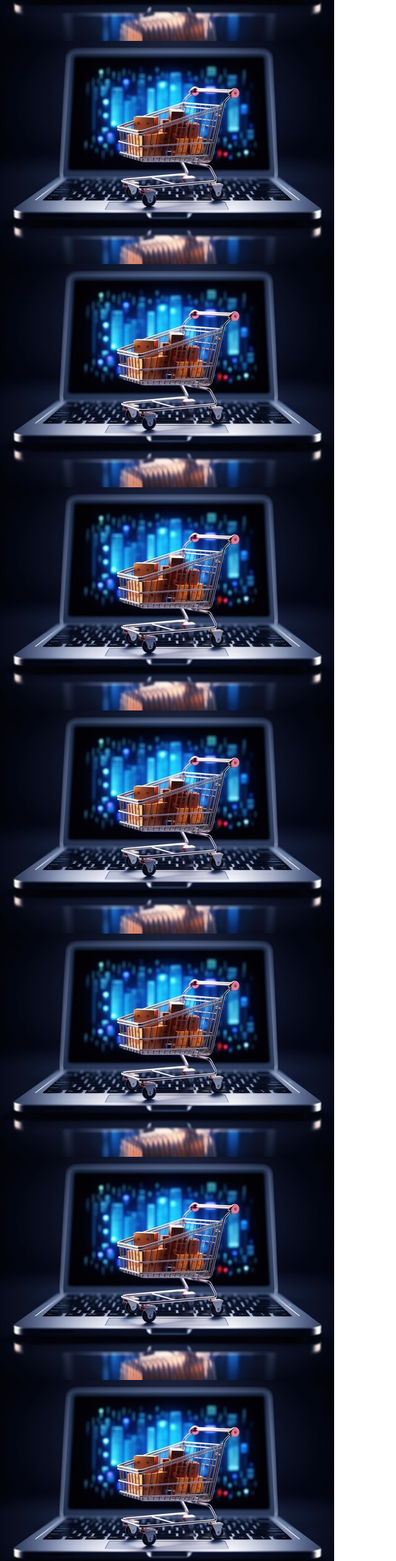
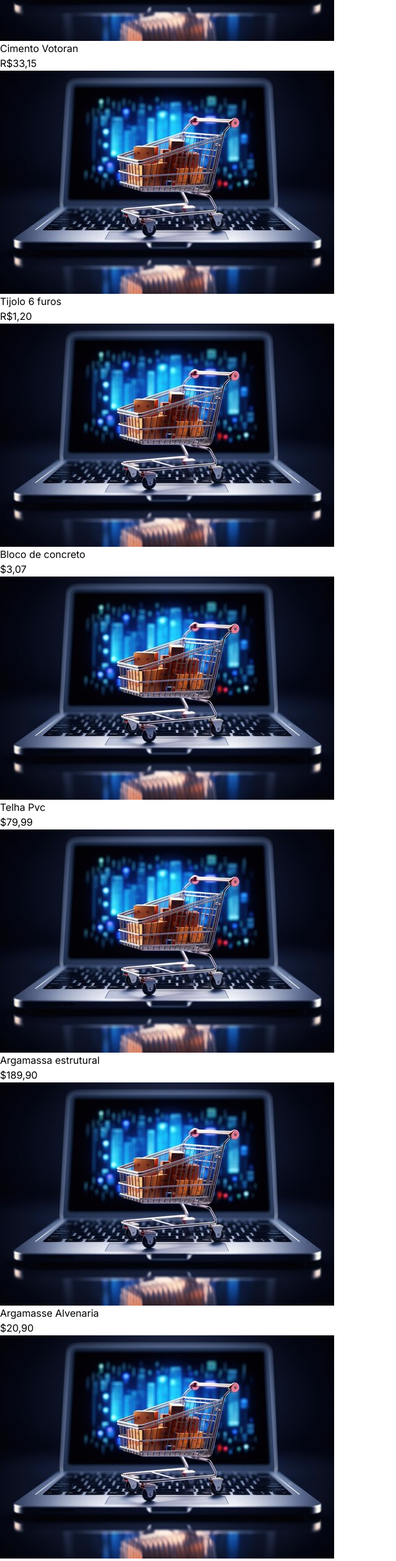
Before and after one commit to Mikaelpro1010/App_E-Commerce, a Next.js app in the folder app_e-commerce/: page /pages/landingPage in a window 1280 px wide. Shown: the part 2034-4552 px from the top of the page at 62% size, without its empty margins (0-640 px from the left). Built offline with nearby package versions, Linux system fonts and the light colour scheme.

Commit message:
criando a landingPage do site e importando todos os seus componentes

```diff
--- a/app_e-commerce/src/app/pages/landingPage/page.tsx
+++ b/app_e-commerce/src/app/pages/landingPage/page.tsx
@@ -2,74 +2,35 @@ import React from 'react';
 import Navbar from "../../../app/components/Navbar";
 import Card from "../../../app/components/Card";
 import CarouselCustomNavigation from "../../components/CarouselCustomNavigation";
+import Footer from "../../components/Footer";
+import Link from 'next/link';
+
+const cardData = [
+    { name: 'Cimento Votoran', preco: 'R$33,15' },
+    { name: 'Tijolo 6 furos', preco: 'R$1,20' },
+    { name: 'Bloco de concreto', preco: '$3,07' },
+    { name: 'Telha Pvc', preco: '$79,99' },
+    { name: 'Argamassa estrutural', preco: '$189,90' },
+    { name: 'Argamasse Alvenaria', preco: '$20,90' },
+    { name: 'Ferro para construção', preco: '$35,80' },
+    { name: 'Chapa Lisa', preco: '$289,90' },
+    { name: 'Viga 1 Laminada', preco: 'R$1000,00' },
+    // Adicione mais dados conforme necessário
+];
 
 function landingPage(){
     return (
-        <main className="mx-auto px-4">
+        <main className="mx-auto">
             <Navbar />
-            <div className="mt-3 container mx-auto">
+            <div className="mt-3 mx-auto">
                 <CarouselCustomNavigation />
-                <div className="grid grid-cols-1 sm:grid-cols-2 md:grid-cols-3 lg:grid-cols-4 gap-4 p-4">
-                    <Card />
-                    <Card />
-                    <Card />
-                    <Card />
-                    <Card />
-                    <Card />
-                    <Card />
-                    <Card />
-                    <Card />
-                    <Card />
-                    <Card />
-                    <Card />
-                    <Card />
-                    <Card />
-                    <Card />
-                    <Card />
-                    <Card />
-                    <Card />
-                    <Card />
-                    <Card />
-                    <Card />
-                    <Card />
-                    <Card />
-                    <Card />
-                    <Card />
-                    <Card />
-                    <Card />
-                    <Card />
-                    <Card />
-                    <Card />
-                    <Card />
-                    <Card />
-                    <Card />
-                    <Card />
-                    <Card />
-                    <Card />
-                    <Card />
-                    <Card />
-                    <Card />
-                    <Card />
-                    <Card />
-                    <Card />
-                    <Card />
-                    <Card />
-                    <Card />
-                    <Card />
-                    <Card />
-                    <Card />
-                    <Card />
-                    <Card />
-                    <Card />
-                    <Card />
-                    <Card />
-                    <Card />
-                    <Card />
-                    <Card />
-                    <Card />
-                    <Card />
+                <div className="grid grid-cols-1 sm:grid-cols-2 md:grid-cols-3 gap-4 mt-5 container mx-auto">
+                {cardData.map((item, index) => (
+                    <Card key={index} name={item.name} preco={item.preco} />
+                ))}
                 </div>
             </div>
+            <Footer />
         </main>
     )
 }
```
